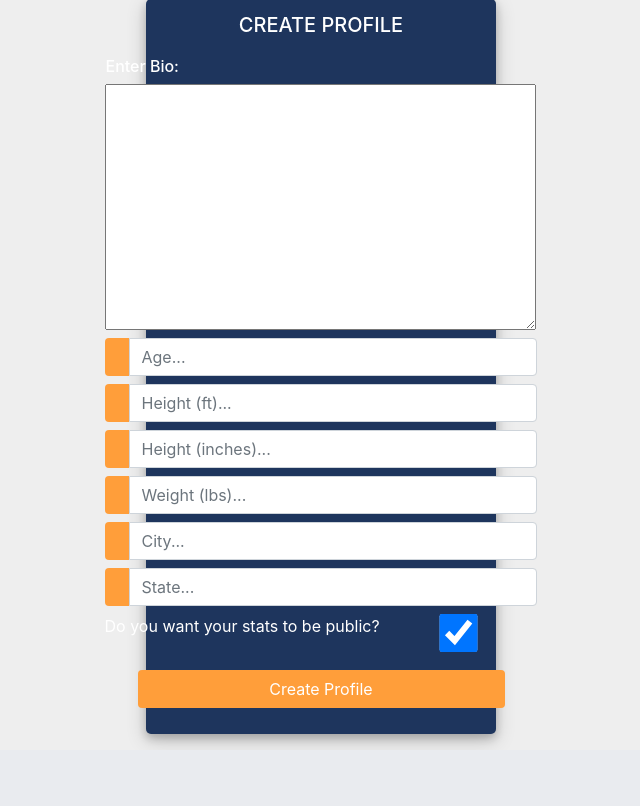
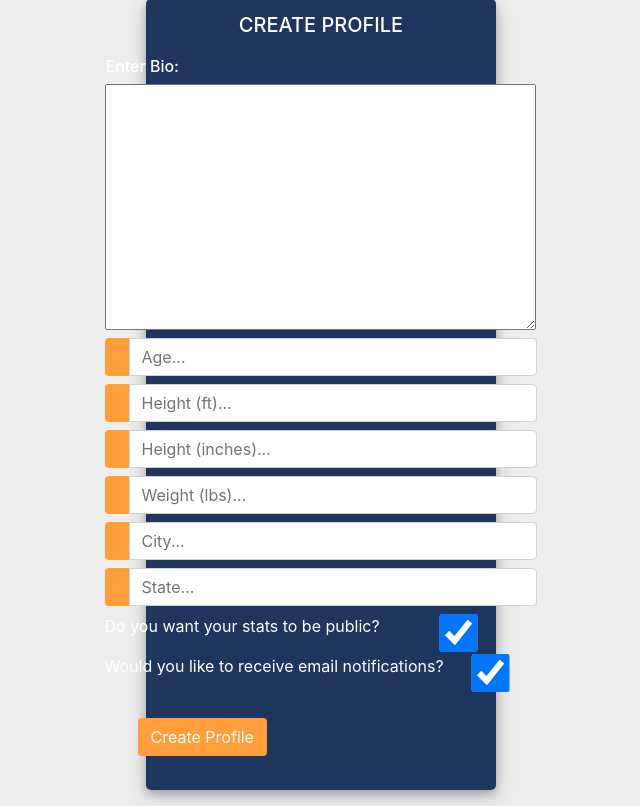
Before and after one commit to akh4rf/CS-3240-Project, a Django app: a page that uses hoosactive/templates/hoosactive/create.html in a window 1280 px wide. Shown: the part 109-915 px from the top of the page, without its empty margins (319-959 px from the left). Before the commit the page ends 856 px from the top, so only its background shows below. Run offline with Django 3.2, Linux system fonts and the light colour scheme; the visitor is signed in with stand-in values (Sample User, id 1); some libraries are stand-ins or nearby versions.

Commit message:
Adds email notifications on friend requests

```diff
--- a/hoosactive/forms.py
+++ b/hoosactive/forms.py
@@ -12,7 +12,7 @@ class CreateUserForm(UserCreationForm):
 class PostForm(forms.ModelForm):
 	class Meta:
 		model = Profile
-		fields = ['age', 'height_feet', 'height_inches', 'weight_lbs', 'bio_text', 'city', 'state', 'show_stats']
+		fields = ['age', 'height_feet', 'height_inches', 'weight_lbs', 'bio_text', 'city', 'state', 'show_stats', 'receive_notifications']
 
 class ChangePictureForm(forms.ModelForm):
 	class Meta:
--- a/hoosactive/models.py
+++ b/hoosactive/models.py
@@ -15,9 +15,9 @@ class Exercise(models.Model):
         return self.name
 
 class ProfileManager(models.Manager):
-    def create_profile(self, us, age, hf, hi, we, bio, ci, st, ss):
+    def create_profile(self, us, age, hf, hi, we, bio, ci, st, ss, rn):
         profile = self.create(user=us,age=age,height_feet=hf,height_inches=hi,
-                    weight_lbs=we,bio_text=bio,city=ci,state=st,show_stats=ss)
+                    weight_lbs=we,bio_text=bio,city=ci,state=st,show_stats=ss, receive_notifications=rn)
         return profile
 
 class Profile(models.Model):
@@ -50,6 +50,9 @@ class Profile(models.Model):
 
     # Toggles whether stats are shown or not
     show_stats = models.BooleanField(default=True)
+
+    # Toggles whether friend requests are sent to their emails
+    receive_notifications = models.BooleanField(default=True)
 
     objects = ProfileManager()
 
--- a/hoosactive/templates/hoosactive/create.html
+++ b/hoosactive/templates/hoosactive/create.html
@@ -61,6 +61,11 @@
 								<p style="color: white;">Do you want your stats to be public?</p>
 							</div>
 							{{form.show_stats}}
+						<div class="input-group mb-2">
+							<div class="input-group-append">
+								<p style="color: white;">Would you like to receive email notifications?</p>
+							</div>
+							{{form.receive_notifications}}
 						</div>
 				   		<div class="d-flex justify-content-center mt-3 login_container">
 				 			<input class="btn login_btn" type="submit" value="{% if user.profile %}Save Changes{% else %}Create Profile{% endif%}">
--- a/hoosactive/views.py
+++ b/hoosactive/views.py
@@ -5,6 +5,8 @@ from django.shortcuts import get_object_or_404, render,redirect
 from django.urls import reverse, resolve
 from django.utils import timezone
 from django.views import generic
+from django.core.mail import send_mail
+from mysite.settings import EMAIL_HOST_USER
 
 from django.contrib import messages
 from django.contrib.auth import authenticate, logout
@@ -75,6 +77,14 @@ def register(request):
                 user = form.save()
                 username = form.cleaned_data.get('username')
                 messages.success(request, 'Account was created for ' + username)
+                # Send Welcome Email
+                subj = "Welcome to HoosActive!"
+                message = ( "Hey " + user.username + "!" +
+                          "\n\nWelcome to the fastest growing health and fitness platform in Charlottesville! " +
+                          "We look forward to seeing the progress you make toward achieving your goals! " +
+                          "\n\nHappy Workouts!\nThe HoosActive Team" )
+                send_mail( subj, message, EMAIL_HOST_USER, [user.email] )
+
                 return redirect('hoosactive:login')
 
         return render(request, 'hoosactive/register.html', {'form': form})
@@ -202,6 +212,14 @@ def send_request(request, username, user2):
         else:
             if recipient not in sender.profile.friends.all():
                 if sender not in recipient.profile.friend_requests.all():
+                    # Send Email to requested friend if notifications are on
+                    if ( prof.receive_notifications is True ):
+                        subj = "New Friend Request Received!"
+                        message = ( "Hey " + recipient.username + "!" +
+                                  "\n\nYou have received a new friend request from " + sender.username +
+                                  "! Check out their profile at: https://hoos-active.herokuapp.com/" + sender.username + "/" +
+                                  "\n\nHappy Workouts!\nThe HoosActive Team" )
+                        send_mail( subj, message, EMAIL_HOST_USER, [recipient.email] )
                     prof.friend_requests.add(sender)
             return HttpResponseRedirect('/profile/'+recipient.username)
     # If requesting user not logged in, redirect to login
@@ -226,6 +244,14 @@ def request_response(request, username, user2, action):
                     responding_user.profile.friends.add(requesting_user)
                     requesting_user.profile.friends.add(responding_user)
                     responding_user.profile.friend_requests.remove(requesting_user)
+                    # Send Email to the requesting user if notifications are on
+                    if ( prof.receive_notifications is True ):
+                        subj = requesting_user.username + " Accepted Your Friend Request!"
+                        message = ( "Hey " + requesting_user.username + "!" +
+                                   "\n\n" + responding_user.username + " has accepted you friend request!" +
+                                  "! Add more frineds at: https://hoos-active.herokuapp.com/" + requesting_user.username + "/friends/"
+                                  "\n\nHappy Workouts!\nThe HoosActive Team" )
+                        send_mail( subj, message, EMAIL_HOST_USER, [requesting_user.email] )
                 elif (action == "reject"):
                     responding_user.profile.friend_requests.remove(requesting_user)
             return HttpResponseRedirect('/profile/'+username+'/friends/')
@@ -263,12 +289,13 @@ def create(request, username):
             form = PostForm(request.POST)
             if form.is_valid():
                 show_stats = 'show_stats' in request.POST
+                receive_notifications = 'receive_notifications' in request.POST
                 bio_text = request.POST['bio_text'].replace("\'", "’").replace("\"", '“')
                 if (Profile.objects.filter(user=user).count() == 0):
-                    Profile.objects.create_profile(user,request.POST['age'],request.POST['height_feet'],request.POST['height_inches'],request.POST['weight_lbs'],bio_text,request.POST['city'],request.POST['state'],show_stats)
+                    Profile.objects.create_profile(user,request.POST['age'],request.POST['height_feet'],request.POST['height_inches'],request.POST['weight_lbs'],bio_text,request.POST['city'],request.POST['state'],show_stats,receive_notifications)
                 else:
                     Profile.objects.filter(user=user).update(age=request.POST['age'],height_feet=request.POST['height_feet'],height_inches=request.POST['height_inches'],
-                    weight_lbs=request.POST['weight_lbs'],bio_text=bio_text,city=request.POST['city'],state=request.POST['state'],show_stats=show_stats)
+                    weight_lbs=request.POST['weight_lbs'],bio_text=bio_text,city=request.POST['city'],state=request.POST['state'],show_stats=show_stats, receive_notifications=receive_notifications)
                     Profile.objects.get(user=user).update_city()
                 return HttpResponseRedirect('/profile/'+request.user.username)
 
```
Also changed, not shown: mysite/settings.py (+11 -1 lines), hoosactive/migrations/0032_profile_receive_notifications.py (added).
